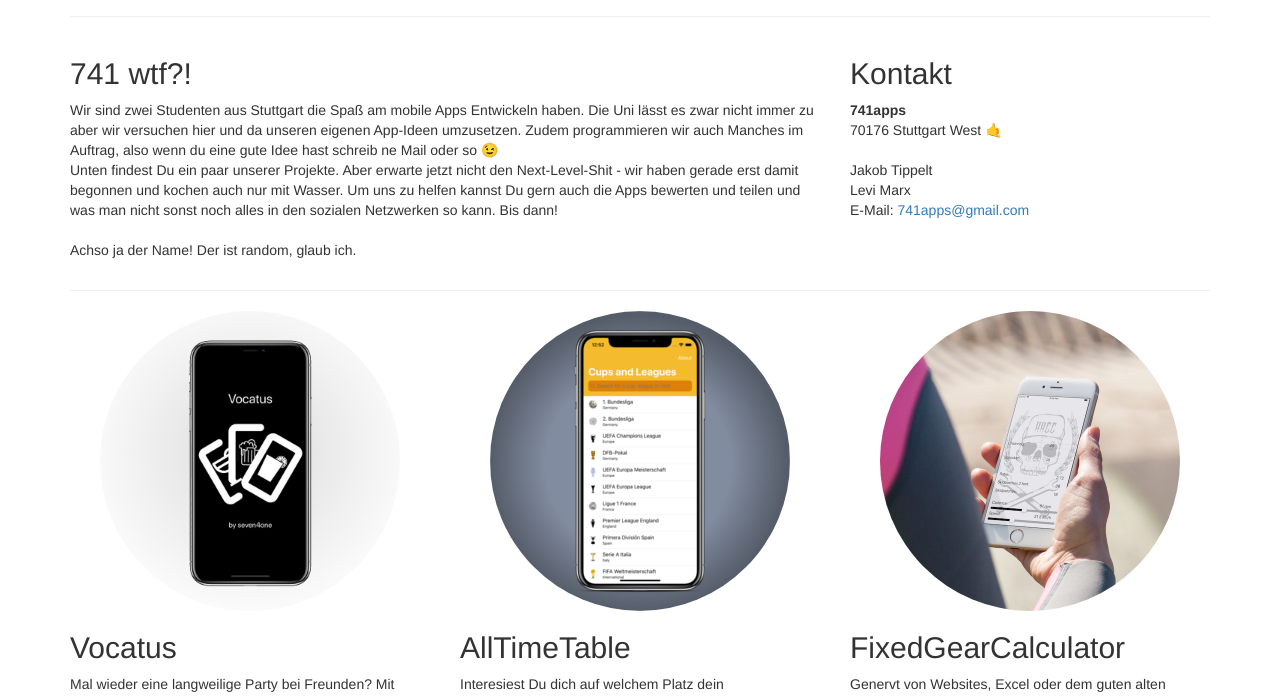
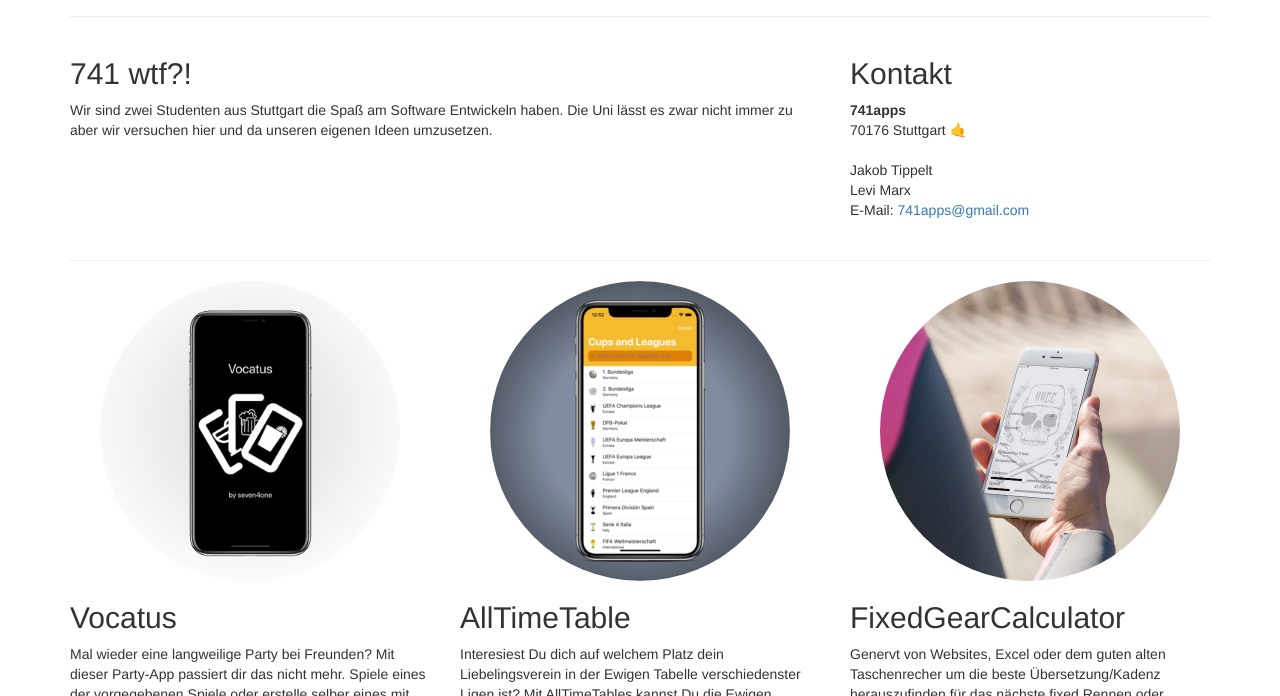
Before and after one commit to jbtippelt/jbtippelt.github.io, a Jekyll site: the page index.html, which Jekyll copies as it is, in a window 1280 px wide and 900 px high, cut to the strip 204-900 px from the top of the window. Built offline with Jekyll 4.4.1, drawn with Linux system fonts in a browser that asks for light colours.

Commit message:
Updated index.html desc-text

```diff
--- a/index.html
+++ b/index.html
@@ -41,9 +41,7 @@
         <div class="row">
             <div class="col-sm-8">
                 <h2>741 wtf?!</h2>
-                <p>Wir sind zwei Studenten aus Stuttgart die Spaß am mobile Apps Entwickeln haben. Die Uni lässt es zwar nicht immer zu aber wir versuchen hier und da unseren eigenen App-Ideen umzusetzen. Zudem programmieren wir auch Manches im Auftrag, also wenn du eine gute Idee hast schreib ne Mail oder so 😉<br>Unten findest Du ein paar unserer Projekte. Aber erwarte jetzt nicht den Next-Level-Shit - wir haben gerade erst damit begonnen und kochen auch nur mit Wasser. Um uns zu helfen kannst Du gern auch die Apps bewerten und teilen und was man nicht sonst noch alles in den sozialen Netzwerken so kann. Bis dann!
-                <br><br>
-                Achso ja der Name! Der ist random, glaub ich.
+                <p>Wir sind zwei Studenten aus Stuttgart die Spaß am Software Entwickeln haben. Die Uni lässt es zwar nicht immer zu aber wir versuchen hier und da unseren eigenen Ideen umzusetzen.
                 </p>
                 <!--h2>Was wir machen</h2>
                 <p>741 bietet maßgeschneiderte Software Lösungen im Bereich Mobile Apps an. Seit 2016 implementieren wir sowohl Android als auch iOS Apps für unsere Nutzer. Dabei wird stets auf hohe Qualität gesetzt um möglichst langlebige Produkte zu entwickeln.</p>
@@ -57,7 +55,7 @@
                 <address>
                     <strong>741apps</strong>
                     <!--br>Friedhofstraße 12-->
-                    <br>70176 Stuttgart West 🤙
+                    <br>70176 Stuttgart 🤙
                     <br>
                     <br>Jakob Tippelt
                     <br>Levi Marx
```
